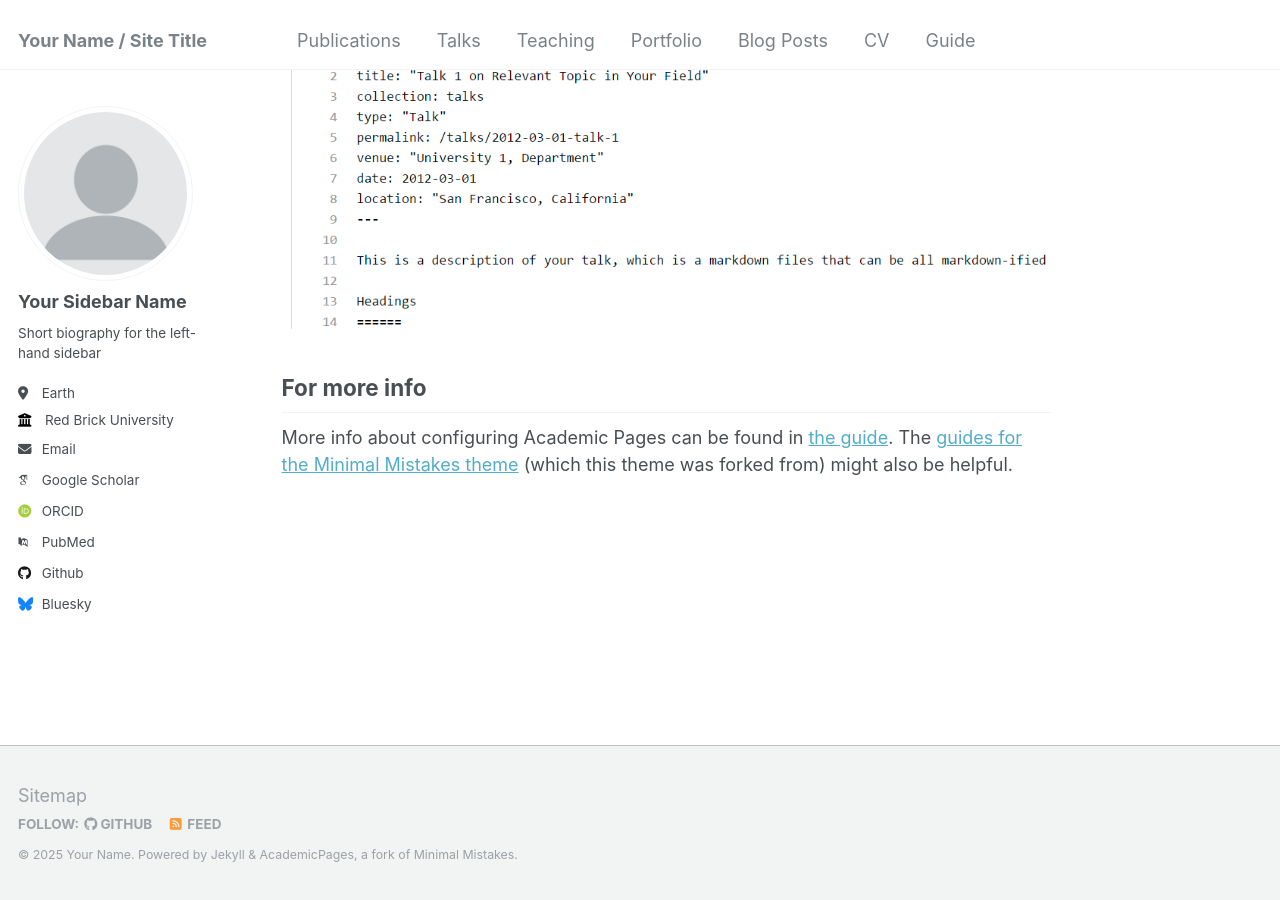
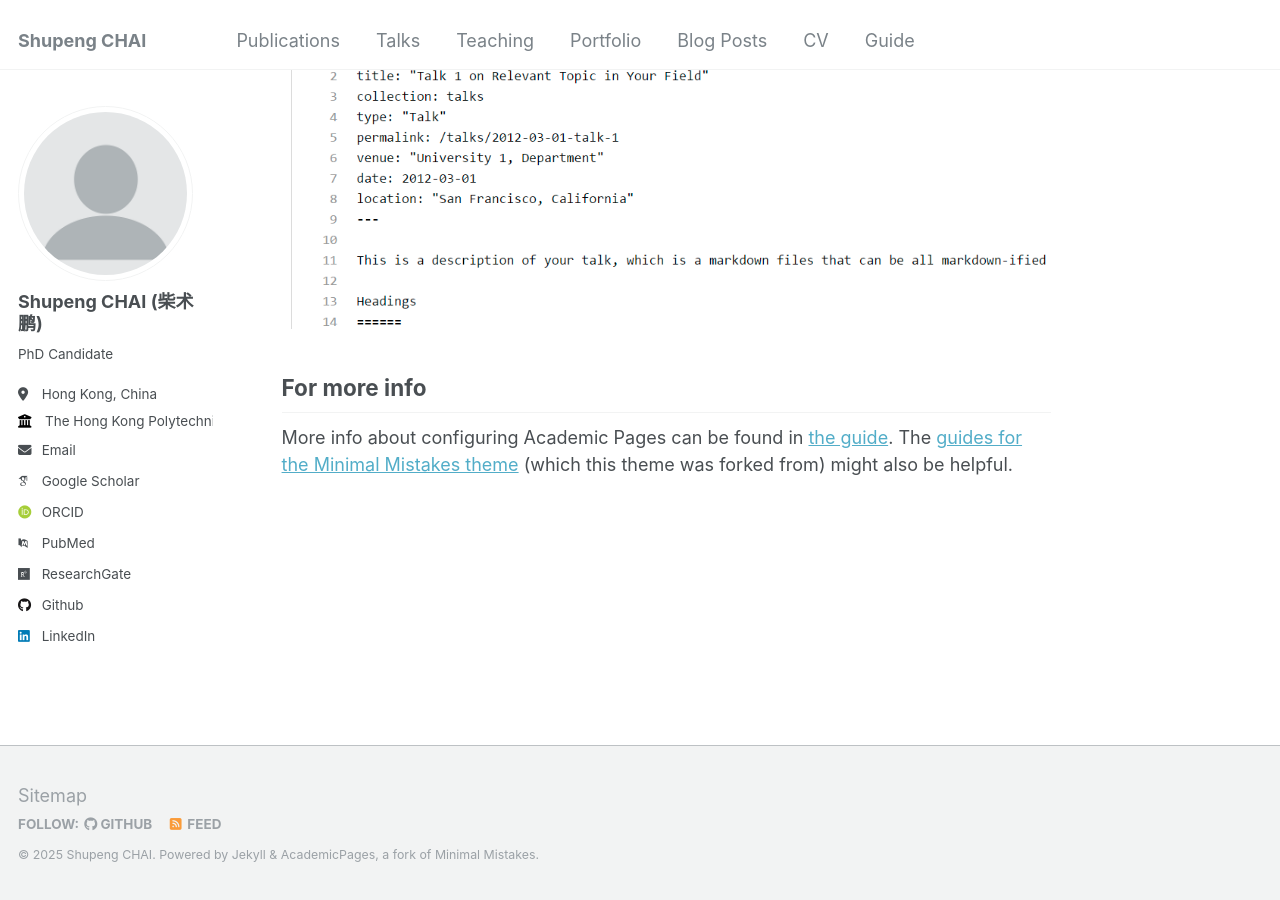
Before and after one commit to spchai/spchai.github.io, a Jekyll site: the page built from _pages/about.md, in a window 1280 px wide and 900 px high, scrolled down 2660 px. Built offline with Jekyll 4.4.1, drawn with Linux system fonts in a browser that asks for light colours; some web fonts are replaced.

Commit message:
Update _config.yml

```diff
--- a/_config.yml
+++ b/_config.yml
@@ -8,9 +8,9 @@
 
 # Basic Site Settings
 locale                   : "en-US"
-title                    : "Your Name / Site Title"
+title                    : "Shupeng CHAI"
 title_separator          : "-"
-name                     : &name "Your Name"
+name                     : &name "Shupeng CHAI"
 description              : &description "personal description"
 url                      : https://academicpages.github.io # the base hostname & protocol for your site e.g. "https://mmistakes.github.io"
 baseurl                  : "" # the subpath of your site, e.g. "/blog"
@@ -22,22 +22,22 @@ repository               : "academicpages/academicpages.github.io"
 author:
   # Biographic information
   avatar           : "profile.png"
-  name             : "Your Sidebar Name"
+  name             : "Shupeng CHAI (柴术鹏)"
   pronouns         : # example: "she/her"
-  bio              : "Short biography for the left-hand sidebar"
-  location         : "Earth"
-  employer         : "Red Brick University"
+  bio              : "PhD Candidate"
+  location         : "Hong Kong, China"
+  employer         : "The Hong Kong Polytechnic University"
   uri              : # URL
-  email            : "none@example.org"
+  email            : "shupeng.chai@connect.polyu.hk"
 
   # Academic websites
   arxiv            : # URL - Update with the correct link to your profile
-  googlescholar    : "https://scholar.google.com/citations?user=PS_CX0AAAAAJ"
+  googlescholar    : "https://scholar.google.com/citations?user=xyXuDXUAAAAJ&hl=en"
   impactstory      : # URL
-  orcid            : "http://orcid.org/yourorcidurl"
+  orcid            : "https://orcid.org/0000-0003-3600-6132"
   semantic         : # URL
   pubmed           : "https://www.ncbi.nlm.nih.gov/pubmed/?term=john+snow"
-  researchgate     : # URL
+  researchgate     : "https://www.researchgate.net/profile/Shupeng-Chai"
 
   # Repositories and software development
   bitbucket        : # Username - Update with your username on the site
@@ -48,7 +48,7 @@ author:
   stackoverflow    : # User number or user number and name (i.e., use "1" or "1/jeff-atwood")
 
   # Social media
-  bluesky          : "bsky.app" # Replace this with you Bluesky username
+  bluesky          : # Username # Replace this with you Bluesky username
   facebook         : # Username
   flickr           : # Username
   foursquare       : # Username
@@ -57,7 +57,7 @@ author:
   keybase          : # Username
   instagram        : # Username
   lastfm           : # Username
-  linkedin         : # Username
+  linkedin         : "https://www.linkedin.com/in/chaishupeng/?locale=en_US"
   mastodon         : # URL
   medium           : # URL
   pinterest        : # Username
```
